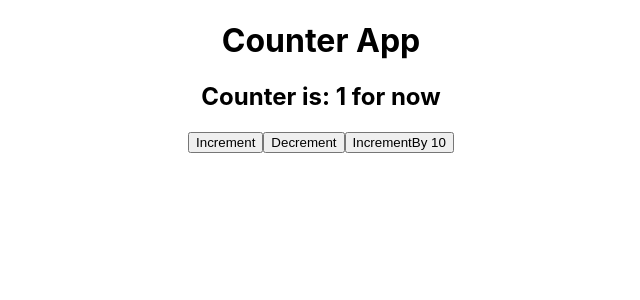
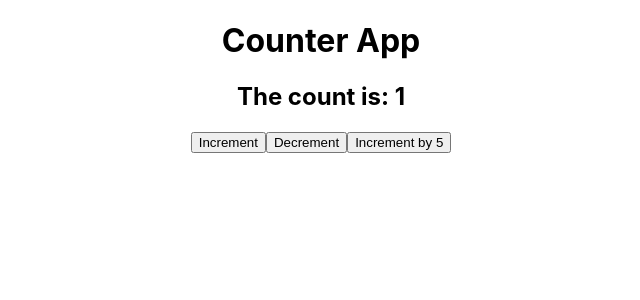
Before and after one commit to GANONTHA/react-redux, a React (Create React App) app: page / in a window 1280 px wide. Shown: the top 300 px of the page, without its empty margins (319-959 px from the left). Built offline with nearby package versions, Linux system fonts and the light colour scheme.

Commit message:
Do some code refactoring

```diff
--- a/src/App.js
+++ b/src/App.js
@@ -1,18 +1,10 @@
 import "./App.css";
-import { useDispatch, useSelector } from "react-redux";
-
-import { increment, decrement, incrementBy } from "./redux/counter";
+import Redux from "./app/Redux";
 
 function App() {
-  const { count } = useSelector((state) => state.counter);
-  const dispatch = useDispatch();
   return (
     <div className="App">
-      <h1>Counter App</h1>
-      <h2>Counter is: {count} for now</h2>
-      <button onClick={() => dispatch(increment())}>Increment</button>
-      <button onClick={() => dispatch(decrement())}>Decrement</button>
-      <button onClick={() => dispatch(incrementBy(10))}>IncrementBy 10</button>
+      <Redux />
     </div>
   );
 }
--- /dev/null
+++ b/src/app/Redux.js
@@ -0,0 +1,12 @@
+import React from "react";
+import CounterApp from "./counterApp";
+
+const Redux = () => {
+  return (
+    <div>
+      <CounterApp />
+    </div>
+  );
+};
+
+export default Redux;
--- /dev/null
+++ b/src/app/counterApp.js
@@ -0,0 +1,19 @@
+import React from "react";
+import { useSelector, useDispatch } from "react-redux";
+import { decrement, increment, incrementBy } from "../redux/counter";
+
+const CounterApp = () => {
+  const { count } = useSelector((state) => state.counter);
+  const dispatch = useDispatch();
+  return (
+    <div>
+      <h1>Counter App</h1>
+      <h2>The count is: {count}</h2>
+      <button onClick={() => dispatch(increment())}>Increment</button>
+      <button onClick={() => dispatch(decrement())}>Decrement</button>
+      <button onClick={() => dispatch(incrementBy(5))}>Increment by 5</button>
+    </div>
+  );
+};
+
+export default CounterApp;
```
